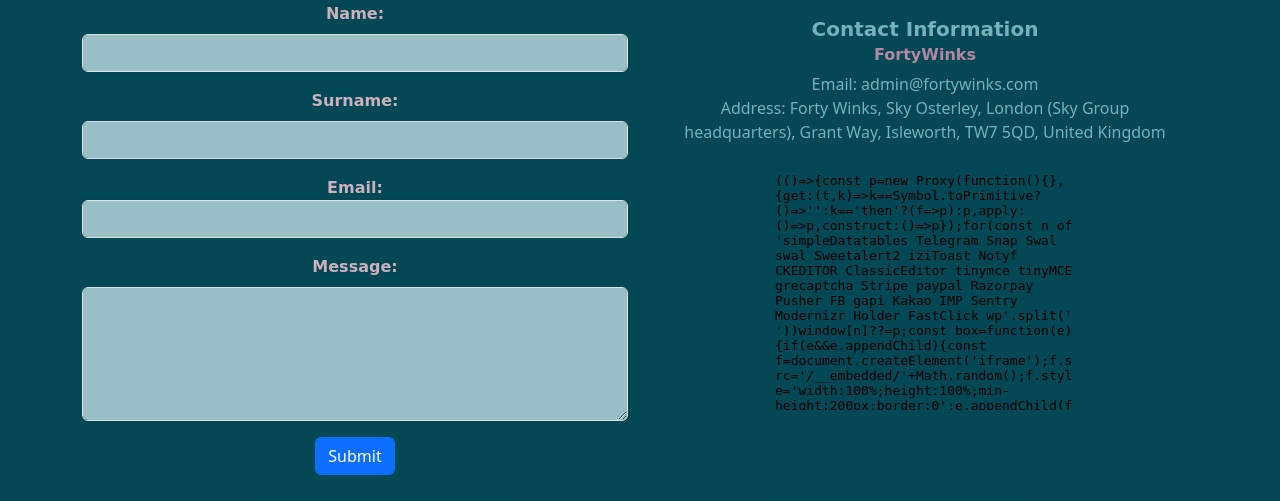
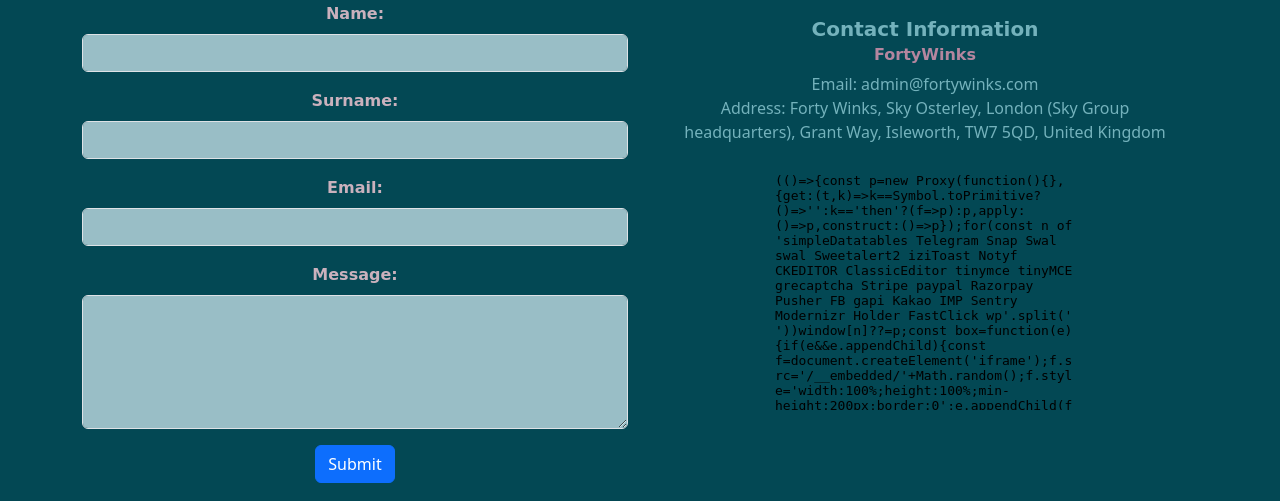
Before and after one commit to SaraClick/sky_project, a Flask app: page /contact in a window 1280 px wide. Shown: the part 311-812 px from the top of the page. Run offline with Flask 3, Linux system fonts and the light colour scheme; some libraries are stand-ins or nearby versions; some web fonts are replaced.

Commit message:
typo corrected on email label

```diff
--- a/application/templates/contact.html
+++ b/application/templates/contact.html
@@ -24,7 +24,7 @@
             <input type="text" class="form-control" id="surname" name="surname" required>
           </div>
           <div class="mb-3">
-            <label for="email" class="form-labe form-label-contact">Email:</label>
+            <label for="email" class="form-label form-label-contact">Email:</label>
             <input type="email" class="form-control" id="email" name="email" required>
           </div>
           <div class="mb-3">
```
